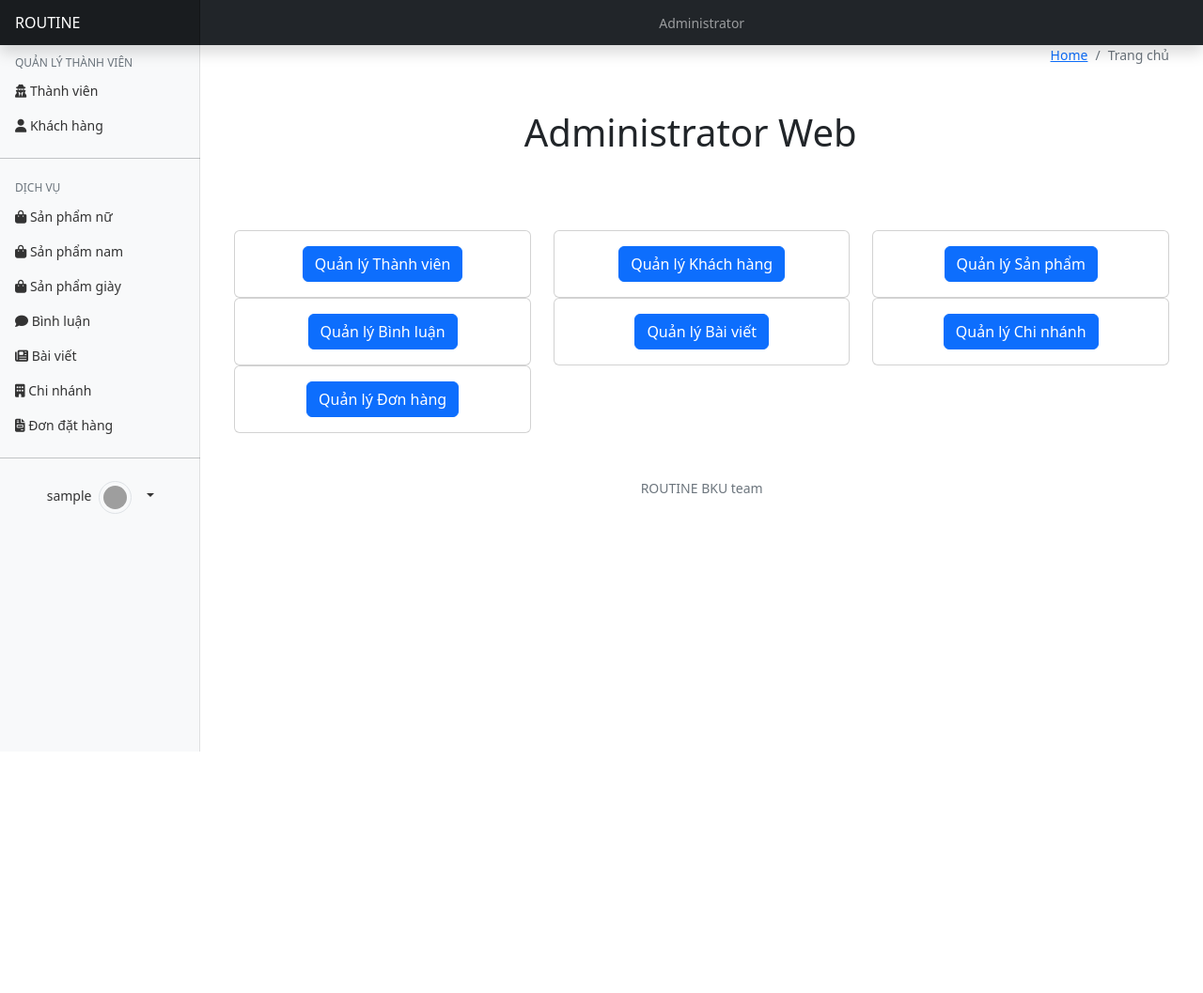
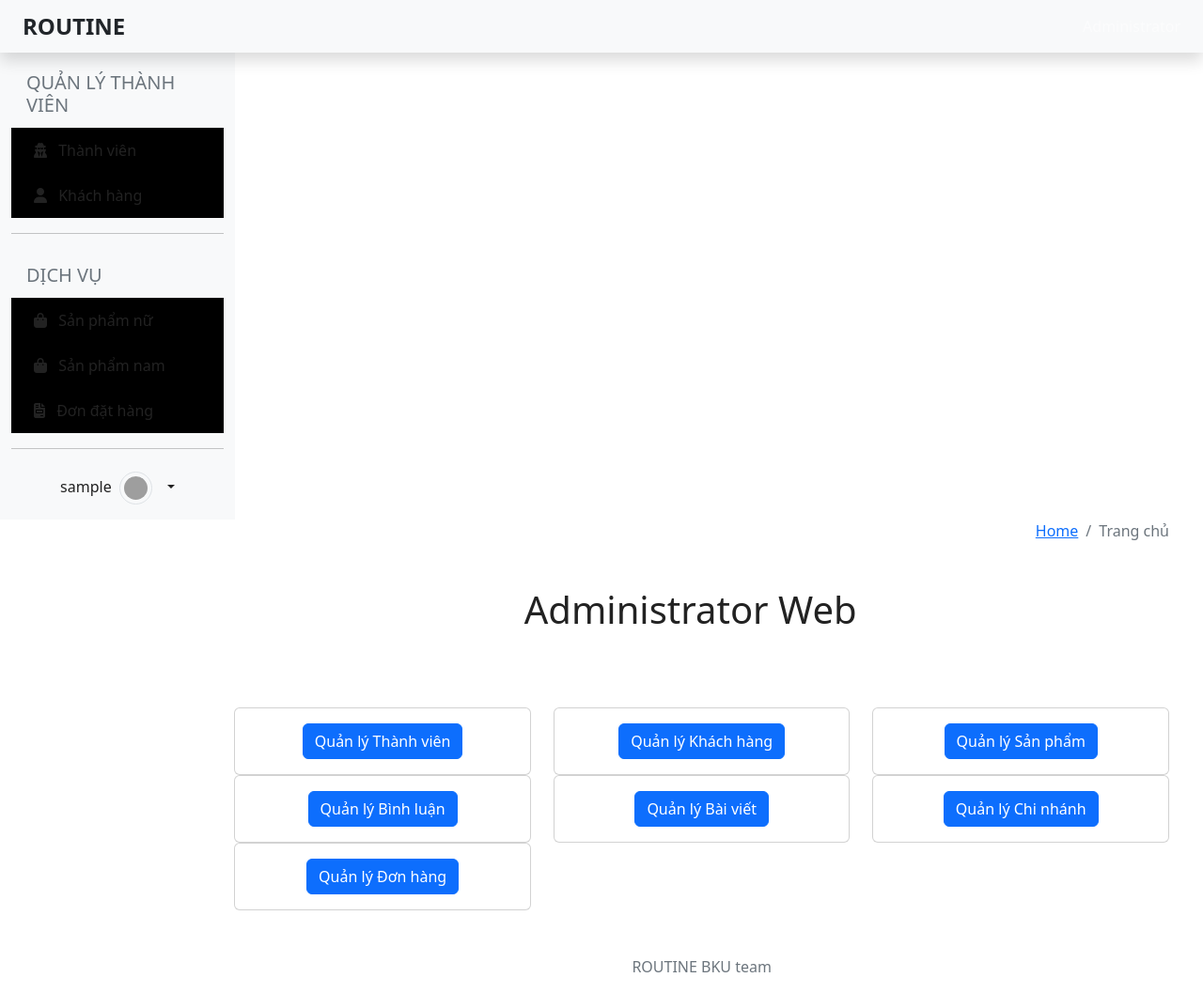
Before and after one commit to diem23/BTL_LTWEB, a PHP site: page /BigFarm/admin in a window 1280 px wide. Shown: the whole page at 94% size. Before the commit the page ends 800 px from the top, so only its background shows below. Run offline with PHP 8.4, Linux system fonts and the light colour scheme; the visitor is signed in with stand-in values (Sample User, id 1); some libraries are stand-ins or nearby versions; grey boxes are pictures that could not be loaded.

Commit message:
Enhance admin interface with DataTables integration and improved styling for tables and sidebar

```diff
--- a/assets/javascripts/admin/index.js
+++ b/assets/javascripts/admin/index.js
@@ -12,3 +12,6 @@ $(".btn-delete").click(function (e) {
     $("#DeleteAdminModal input[name='username']").val(username);
     $('#DeleteAdminModal').modal('show');
 });
+$(document).ready(function () {
+    $('#tab-admin').DataTable();
+});
--- a/assets/stylesheets/db.css
+++ b/assets/stylesheets/db.css
@@ -1,92 +1,57 @@
-body {
-    font-size: .875rem;
+:root {
+  --bs-body-bg: #fff;
+  --bs-body-color: #222;
+  --primary: #4a90e2;
+  --primary-light: rgba(74,144,226,0.1);
+  --muted: #f8f9fa;
+  --muted-dark: #6c757d;
+  --destructive: #dc3545;
 }
 
-  .feather {
-    width: 16px;
-    height: 16px;
+body {
+  background-color: var(--bs-body-bg);
+  color: var(--bs-body-color);
 }
 
-  /*
-   * Sidebar
-   */
-
 .sidebar {
-    position: fixed;
-    top: 0;
-    /* rtl:raw:
-    right: 0;
-    */
-    bottom: 0;
-    /* rtl:remove */
-    left: 0;
-    z-index: 100; /* Behind the navbar */
-    padding: 48px 0 0; /* Height of navbar */
-    box-shadow: inset -1px 0 0 rgba(0, 0, 0, .1);
+  min-width: 250px;
+  max-width: 250px;
+  background-color: var(--muted);
 }
-
-  @media (max-width: 767.98px) {
-    .sidebar {
-      top: 5rem;
-    }
-  }
-
-  .sidebar-sticky {
-    height: calc(100vh - 48px);
-    overflow-x: hidden;
-    overflow-y: auto; /* Scrollable contents if viewport is shorter than content. */
+.sidebar .nav-item{
+  background-color: black;
+  color: var(--primary);
 }
 
 .sidebar .nav-link {
+  color: var(--bs-body-color);
+  transition: background .2s, color .2s;
+}
+.sidebar .nav-link:hover {
+  background-color: var(--primary-light);
+  color: var(--primary);
+}
+.sidebar .nav-link.active {
+  background-color: var(--primary-light);
+  color: var(--primary);
   font-weight: 500;
-    color: #333;
 }
 
-  .sidebar .nav-link .feather {
-    margin-right: 4px;
-    color: #727272;
+.scrollbar-custom {
+  scrollbar-width: thin;
+  scrollbar-color: var(--muted-dark) var(--muted);
+}
+.scrollbar-custom::-webkit-scrollbar {
+  width: 8px;
+}
+.scrollbar-custom::-webkit-scrollbar-track {
+  background: var(--muted);
+}
+.scrollbar-custom::-webkit-scrollbar-thumb {
+  background-color: var(--muted-dark);
+  border-radius: 4px;
 }
 
-  .sidebar .nav-link.active {
-    color: #2470dc;
+.dropdown-menu {
+  min-width: 10rem;
 }
-
-  .sidebar .nav-link:hover .feather,
-  .sidebar .nav-link.active .feather {
-    color: inherit;
-  }
-
-  .sidebar-heading {
-    font-size: .75rem;
-  }
-
-  /*
-   * Navbar
-   */
-
-  .navbar-brand {
-    padding-top: .75rem;
-    padding-bottom: .75rem;
-    background-color: rgba(0, 0, 0, .25);
-    box-shadow: inset -1px 0 0 rgba(0, 0, 0, .25);
-  }
-
-  .navbar .navbar-toggler {
-    top: .25rem;
-    right: 1rem;
-  }
-
-  .navbar .form-control {
-    padding: .75rem 1rem;
-  }
-
-  .form-control-dark {
-    color: #fff;
-    background-color: rgba(255, 255, 255, .1);
-    border-color: rgba(255, 255, 255, .1);
-  }
-
-  .form-control-dark:focus {
-    border-color: transparent;
-    box-shadow: 0 0 0 3px rgba(255, 255, 255, .25);
-  }
--- a/views/admin/content_layouts.php
+++ b/views/admin/content_layouts.php
@@ -1,8 +1,16 @@
 </head>
+<style>
+#sidebarMenu .nav-item:hover{
+  background-color: #bbb;
+  color: var(--primary);
+}
+</style>
 
 <body>
-    <header class="navbar navbar-dark sticky-top bg-dark flex-md-nowrap p-0 shadow">
-        <a class="navbar-brand col-md-3 col-lg-2 me-0 px-3 fs-6" href="#">ROUTINE</a>
+    <header class="navbar navbar-dark sticky-top bg-light flex-md-nowrap p-2 shadow">
+        <a class="  col-md-3 col-lg-2 me-0 px-3 fs-4  text-decoration-none" href="#">
+            <div class="font-weight-bold text-dark "> <strong>ROUTINE</strong></div>
+        </a>
         <button class="navbar-toggler position-absolute d-md-none collapsed" type="button" data-bs-toggle="collapse"
             data-bs-target="#sidebarMenu" aria-controls="sidebarMenu" aria-expanded="false"
             aria-label="Toggle navigation">
@@ -13,35 +21,34 @@
                 <a class="nav-link px-3" href="#" id="title">Administrator</a>
             </div>
         </div>
-        <div class="navbar-nav">
-        </div>
+
     </header>
 
     <div class="container-fluid">
         <div class="row">
-            <nav id="sidebarMenu" class="col-md-3 col-lg-2 d-md-block bg-light sidebar collapse">
+            <nav id="sidebarMenu" class="col-md-2 d-md-block bg-light sidebar collapse">
                 <div class="position-sticky pt-2 sidebar-sticky">
                     <h6
-                        class="sidebar-heading d-flex justify-content-between align-items-center px-3 mt-1 mb-1 text-muted text-uppercase">
+                        class="p-2 sidebar-heading d-flex justify-content-between align-items-center px-3 mt-1 mb-1 fs-5 text-muted text-uppercase">
                         <span>Quản lý thành viên</span>
                     </h6>
                     <ul class="nav flex-column">
                         <li class="nav-item">
-                            <a class="nav-link" href="index.php?page=admin&controller=admin&action=index">
-                                <i class="fas fa-user-secret"></i>
+                            <a class="nav-link fs-6" href="index.php?page=admin&controller=admin&action=index">
+                                <i class="fas fa-user-secret m-2"></i>
                                 Thành viên
                             </a>
                         </li>
-                        <li class="nav-item">
+                        <li class="nav-item fs-6">
                             <a class="nav-link" href="index.php?page=admin&controller=user&action=index">
-                                <i class="fas fa-user"></i>
+                                <i class="fas fa-user m-2"></i>
                                 Khách hàng
                             </a>
                         </li>
                     </ul>
                     <hr>
                     <h6
-                        class="sidebar-heading d-flex justify-content-between align-items-center px-3 mt-4 mb-1 text-muted text-uppercase">
+                        class="p-2 sidebar-heading d-flex justify-content-between align-items-center px-3 mt-4 mb-1 fs-5 text-muted text-uppercase">
                         <span>Dịch vụ</span>
                         <i class="link-secondary" href="index.php?page=admin&controller=comments&action=index"
                             aria-label="Add a new report">
@@ -49,45 +56,22 @@
                         </i>
                     </h6>
                     <ul class="nav flex-column mb-2">
-                        <li class="nav-item">
+                        <li class="nav-item fs-6">
                             <a class="nav-link" href="index.php?page=admin&controller=womenproducts&action=index">
-                                <i class="fas fa-shopping-bag"></i>
+                                <i class="fas fa-shopping-bag m-2"></i>
                                 Sản phẩm nữ
                             </a>
                         </li>
-                        <li class="nav-item">
+                        <li class="nav-item fs-6">
                             <a class="nav-link" href="index.php?page=admin&controller=menproducts&action=index">
-                                <i class="fas fa-shopping-bag"></i>
+                                <i class="fas fa-shopping-bag m-2"></i>
                                 Sản phẩm nam
                             </a>
                         </li>
-                        <li class="nav-item">
-                            <a class="nav-link" href="index.php?page=admin&controller=shoesproducts&action=index">
-                                 <i class="fas fa-shopping-bag"></i>
-                                Sản phẩm giày
-                            </a>
-                        </li>
-                        <li class="nav-item">
-                            <a class="nav-link" href="index.php?page=admin&controller=comments&action=index">
-                                <i class="fas fa-comment"></i>
-                                Bình luận
-                            </a>
-                        </li>
-                        <li class="nav-item">
-                            <a class="nav-link" href="index.php?page=admin&controller=news&action=index">
-                                <i class="fas fa-newspaper"></i>
-                                Bài viết
-                            </a>
-                        </li>
-                        <li class="nav-item">
-                            <a class="nav-link" href="index.php?page=admin&controller=company&action=index">
-                                <i class="fas fa-building"></i>
-                                Chi nhánh
-                            </a>
-                        </li>
-                        <li class="nav-item">
+
+                        <li class="nav-item fs-6">
                             <a class="nav-link" href="index.php?page=admin&controller=order&action=index">
-                                <i class="fas fa-file-invoice"></i>
+                                <i class="fas fa-file-invoice m-2"></i>
                                 Đơn đặt hàng
                             </a>
                         </li>
--- a/views/admin/header.php
+++ b/views/admin/header.php
@@ -9,5 +9,5 @@
     <link href="https://cdn.jsdelivr.net/npm/bootstrap@5.2.2/dist/css/bootstrap.min.css" rel="stylesheet"
         integrity="sha384-Zenh87qX5JnK2Jl0vWa8Ck2rdkQ2Bzep5IDxbcnCeuOxjzrPF/et3URy9Bv1WTRi" crossorigin="anonymous">
     <link rel="stylesheet" href="https://cdn.datatables.net/1.13.1/css/dataTables.bootstrap5.min.css">
-    <link rel="stylesheet" href="assets\stylesheets\db.css">
+    <link rel="stylesheet" href="assets/stylesheets/db.css">
     <script src="https://kit.fontawesome.com/1147679ae7.js" crossorigin="anonymous"></script>
```
Also changed, not shown: views/admin/admin/index.php (+8 -8 lines), views/admin/user/index.php (+10 -10 lines), views/admin/womenproducts/index.php (+14 -14 lines). Lines whose indentation alone changed are shown as unchanged.
